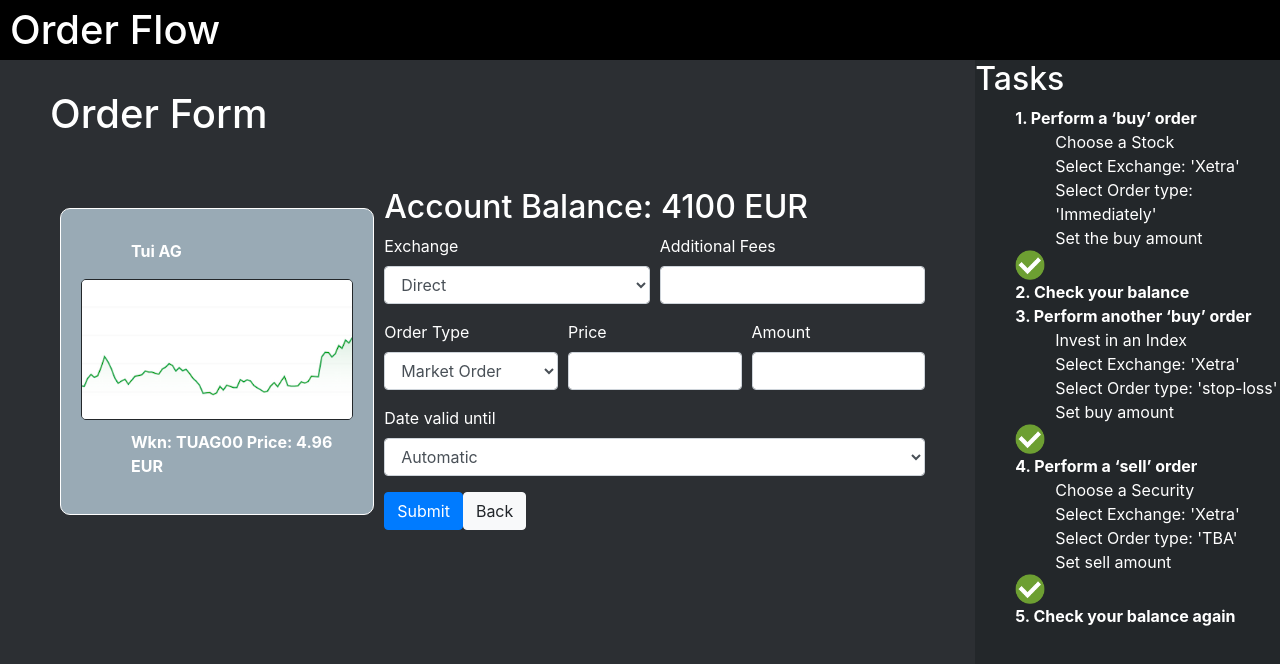
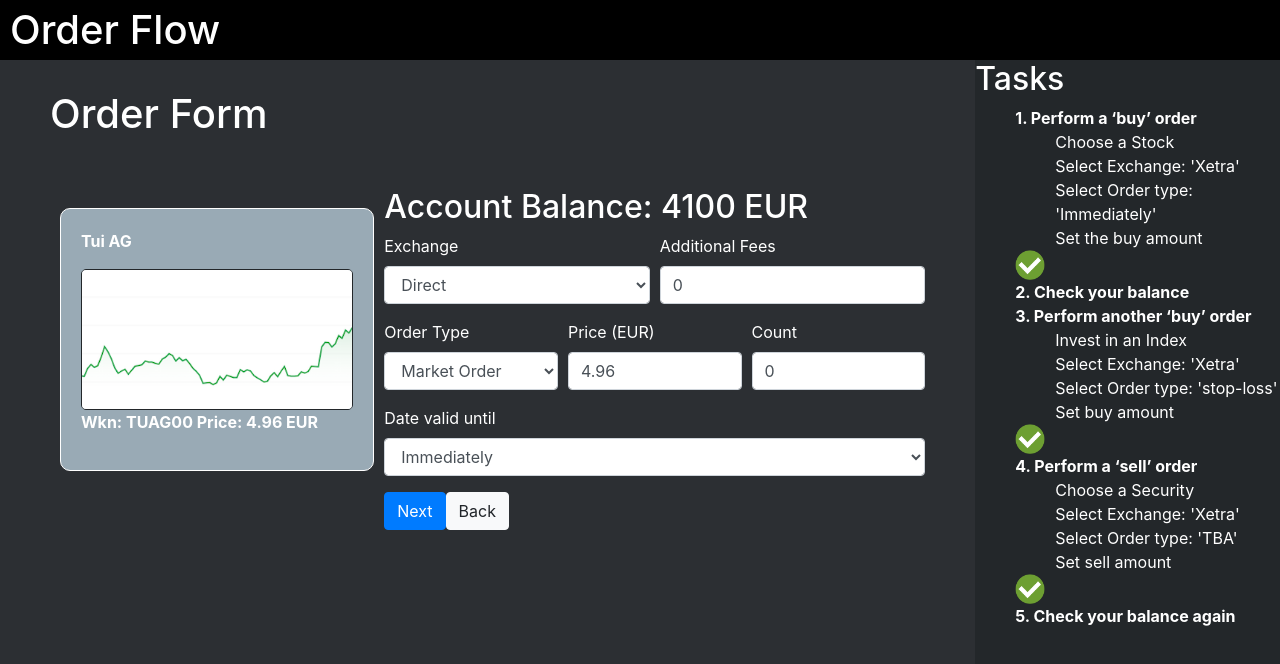
Before and after one commit to CBS-EBUSS-Group/order-flow, a React (Create React App) app: page /buy in a window 1280 px wide. Shown: the top 664 px of the page. Built offline with nearby package versions, Linux system fonts and the light colour scheme.

Commit message:
form 1 finished

```diff
--- a/src/components/buy/Buy.js
+++ b/src/components/buy/Buy.js
@@ -3,14 +3,24 @@ import { useSelector } from "react-redux";
 import { Button } from "react-bootstrap";
 import OrderForm from "./OrderForm";
 import Tile from "./Tile";
+import useFormFields from "../../hooks";
 import styles from "./Buy.module.css";
 
 const Buy = () => {
   const item = useSelector((state) => state.basket.item);
   const { balance } = useSelector((state) => state.account);
+  const [formValues, setFormValues] = useFormFields({
+    exchange: "Direct",
+    orderType: "Market Order",
+    price: 0,
+    count: 0,
+    ultimo: "Immediately",
+  });
   const [stock, setStock] = useState(null);
   const [quantity, setQuantity] = useState(0);
   const [step, setStep] = useState(1);
+
+  console.log(formValues);
 
   return (
     <div className="page">
@@ -21,7 +31,12 @@ const Buy = () => {
             <Tile instrument={item} />
             <div>
               <h2>Account Balance: {balance} EUR</h2>
-              <OrderForm type={"buy"} item={item} />
+              <OrderForm
+                type={"buy"}
+                item={item}
+                formValues={formValues}
+                setFormValues={setFormValues}
+              />
             </div>
           </div>
         </Fragment>
--- a/src/components/buy/Buy.module.css
+++ b/src/components/buy/Buy.module.css
@@ -36,11 +36,11 @@ h3 {
   text-align: left;
 }
 
-p {
+/* p {
   margin-left: 50px;
   margin-top: 10px;
   text-align: left;
-}
+} */
 
 .btn {
   margin-left: 50px;
--- a/src/components/buy/OrderForm.js
+++ b/src/components/buy/OrderForm.js
@@ -2,7 +2,8 @@ import React from "react";
 import { Button, Form, Col, Popover, OverlayTrigger } from "react-bootstrap";
 import styles from "./Buy.module.css";
 
-const OrderForm = () => {
+const OrderForm = ({ item, formValues, setFormValues }) => {
+  const { exchange, fees, orderType, price, count, ultimo } = formValues;
   return (
     <Form>
       <Form.Row>
@@ -24,7 +25,13 @@ const OrderForm = () => {
           >
             <Form.Label>Exchange</Form.Label>
           </OverlayTrigger>
-          <Form.Control as="select" defaultValue="Choose...">
+          <Form.Control
+            as="select"
+            defaultValue="Choose..."
+            value={exchange}
+            name="exchange"
+            onChange={(e) => setFormValues(e)}
+          >
             <option>Direct</option>
             <option>Xetra</option>
           </Form.Control>
@@ -46,7 +53,7 @@ const OrderForm = () => {
           >
             <Form.Label>Additional Fees</Form.Label>
           </OverlayTrigger>
-          <Form.Control />
+          <Form.Control name="fees" value={exchange === "Xetra" ? 1.75 : 0} />
         </Form.Group>
       </Form.Row>
 
@@ -116,7 +123,13 @@ const OrderForm = () => {
           >
             <Form.Label>Order Type</Form.Label>
           </OverlayTrigger>
-          <Form.Control as="select" defaultValue="Choose...">
+          <Form.Control
+            as="select"
+            defaultValue="Choose..."
+            name="orderType"
+            value={orderType}
+            onChange={(e) => setFormValues(e)}
+          >
             <option>Market Order</option>
             <option>Limit Order</option>
             <option>Stop-Loss Order</option>
@@ -125,6 +138,7 @@ const OrderForm = () => {
             <option>Immediate-Or-Cancel</option>
           </Form.Control>
         </Form.Group>
+
         <Form.Group as={Col} controlId="formGridZip">
           <OverlayTrigger
             trigger="hover"
@@ -139,26 +153,35 @@ const OrderForm = () => {
               </Popover>
             }
           >
-            <Form.Label>Price</Form.Label>
+            <Form.Label>Price (EUR)</Form.Label>
           </OverlayTrigger>
-          <Form.Control />
+          <Form.Control
+            name="price"
+            value={orderType !== "Market Order" ? price : item.price}
+            onChange={(e) => setFormValues(e)}
+          />
         </Form.Group>
+
         <Form.Group as={Col} controlId="formGridZip">
           <OverlayTrigger
             trigger="hover"
             placement="auto"
             overlay={
               <Popover id="popover-basic">
-                <Popover.Title as="h3">Amount</Popover.Title>
+                <Popover.Title as="h3">Count</Popover.Title>
                 <Popover.Content>
                   Enter the number of shares for the selected security.
                 </Popover.Content>
               </Popover>
             }
           >
-            <Form.Label>Amount</Form.Label>
+            <Form.Label>Count</Form.Label>
           </OverlayTrigger>
-          <Form.Control />
+          <Form.Control
+            name="count"
+            value={count}
+            onChange={(e) => setFormValues(e)}
+          />
         </Form.Group>
       </Form.Row>
 
@@ -180,18 +203,20 @@ const OrderForm = () => {
           >
             <Form.Label>Date valid until</Form.Label>
           </OverlayTrigger>
-          <Form.Control as="select" defaultValue="Choose...">
-            <option>Automatic</option>
+          <Form.Control
+            as="select"
+            defaultValue="Choose..."
+            name="ultimo"
+            value={ultimo}
+            onChange={(e) => setFormValues(e)}
+          >
             <option>Immediately</option>
             <option>End of Day</option>
             <option>End of Month</option>
-            <option>Maximum</option>
           </Form.Control>
         </Form.Group>
       </Form.Row>
-      <Button variant="primary" type="submit">
-        Submit
-      </Button>
+      <Button variant="primary">Next</Button>
       <Button variant="light">Back</Button>
     </Form>
   );
--- /dev/null
+++ b/src/hooks/hooks.js
@@ -0,0 +1,17 @@
+import { useState } from "react";
+
+export default function useFormFields(initialState) {
+  const [fields, setValues] = useState(initialState);
+
+  return [
+    fields,
+    (event) => {
+      event.preventDefault();
+      const target = event.target;
+      setValues({
+        ...fields,
+        [target.name]: target.value,
+      });
+    },
+  ];
+}
--- /dev/null
+++ b/src/hooks/index.js
@@ -0,0 +1 @@
+export { default } from "./hooks";
```
